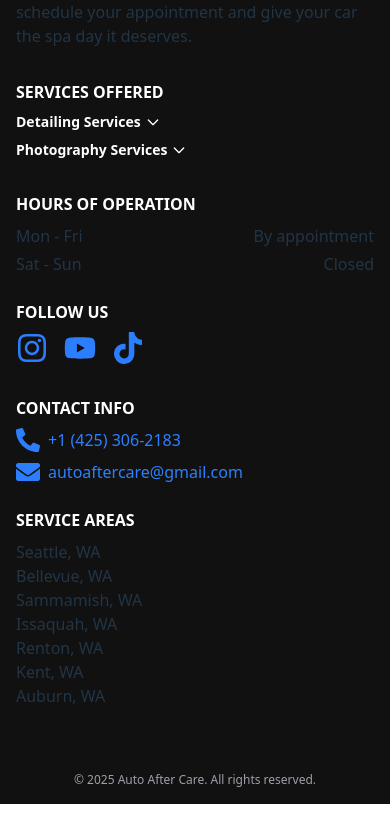
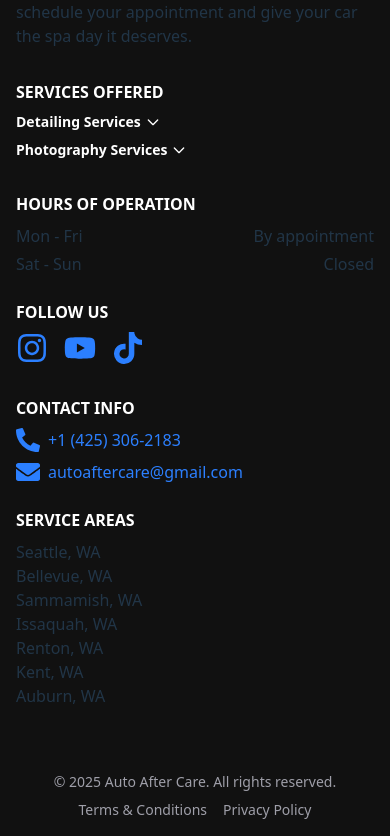
Before and after one commit to turn4detail/turn4detail.github.io, a React (Vite) app: page / in a window 390 px wide. Shown: the part 2506-3342 px from the top of the page. Before the commit the page ends 3310 px from the top, so only its background shows below. Built offline with nearby package versions, Linux system fonts and the light colour scheme.

Commit message:
Added ToS + PP to footer

```diff
--- a/src/components/footer/Footer.tsx
+++ b/src/components/footer/Footer.tsx
@@ -7,6 +7,8 @@ import { FaPhoneAlt, FaEnvelope, FaInstagram, FaYoutube, FaTiktok } from 'react-
 export default function Footer() {
   return (
     <footer className="w-full bg-[#111111]">
+
+      {/* Row 1 */}
       <div className="w-full flex justify-center px-4 py-8">
         <div className="w-full max-w-7xl flex flex-col md:flex-row md:justify-between md:items-start gap-8 text-left">
 
@@ -70,7 +72,7 @@ export default function Footer() {
                   href="https://www.instagram.com/autoaftercare"
                   target="_blank"
                   rel="noopener noreferrer"
-                  className="flex items-center gap-1 text-blue-500 hover:underline"
+                  className="flex items-center gap-1 text-blue-500 hover:underline hover:text-white transition"
                 >
                   <FaInstagram className="w-8 h-8" />
                 </a>
@@ -79,7 +81,7 @@ export default function Footer() {
                   href="https://www.youtube.com/@autoaftercare"
                   target="_blank"
                   rel="noopener noreferrer"
-                  className="flex items-center gap-1 text-blue-500 hover:underline"
+                  className="flex items-center gap-1 text-blue-500 hover:underline hover:text-white transition"
                 >
                   <FaYoutube className="w-8 h-8" />
                 </a>
@@ -87,7 +89,7 @@ export default function Footer() {
                   href="https://www.tiktok.com/@autoaftercare"
                   target="_blank"
                   rel="noopener noreferrer"
-                  className="flex items-center gap-1 text-blue-500 hover:underline"
+                  className="flex items-center gap-1 text-blue-500 hover:underline hover:text-white transition"
                 >
                   <FaTiktok className="w-8 h-8" />
                 </a>
@@ -100,13 +102,13 @@ export default function Footer() {
             <FooterBlock title="CONTACT INFO">
               <p className="flex items-center gap-2">
                 <FaPhoneAlt className="w-6 h-6 text-blue-500" />
-                <a href="tel:+14253062183" className="text-blue-500">
+                <a href="tel:+14253062183" className="text-blue-500 hover:underline hover:text-white transition">
                   +1 (425) 306-2183
                 </a>
               </p>
               <p className="flex items-center gap-2 mt-2">
                 <FaEnvelope className="w-6 h-6 text-blue-500" />
-                <a href="mailto:autoaftercare@gmail.com" className="text-blue-500">
+                <a href="mailto:autoaftercare@gmail.com" className="text-blue-500 hover:underline hover:text-white transition">
                   autoaftercare@gmail.com
                 </a>
               </p>
@@ -125,8 +127,18 @@ export default function Footer() {
         </div>
       </div>
 
-      <div className="py-4 text-center mt-4 text-zinc-400 text-xs">
+      {/* Row 2 */}
+      <div className="w-full max-w-7xl mx-auto px-4 py-4 mt-4 flex flex-col md:flex-row justify-between items-center text-zinc-400 text-sm">
         <p>© {new Date().getFullYear()} Auto After Care. All rights reserved.</p>
+
+        <div className="flex gap-4 mt-2 md:mt-0">
+          <Link to="/terms-and-conditions" className="hover:underline hover:text-white transition">
+            Terms & Conditions
+          </Link>
+          <Link to="/privacy-policy" className="hover:underline hover:text-white transition">
+            Privacy Policy
+          </Link>
+        </div>
       </div>
     </footer>
   );
```
